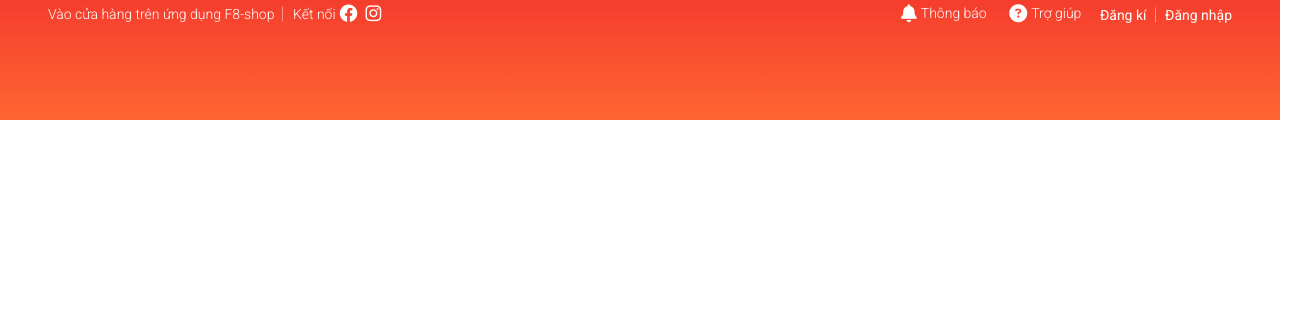
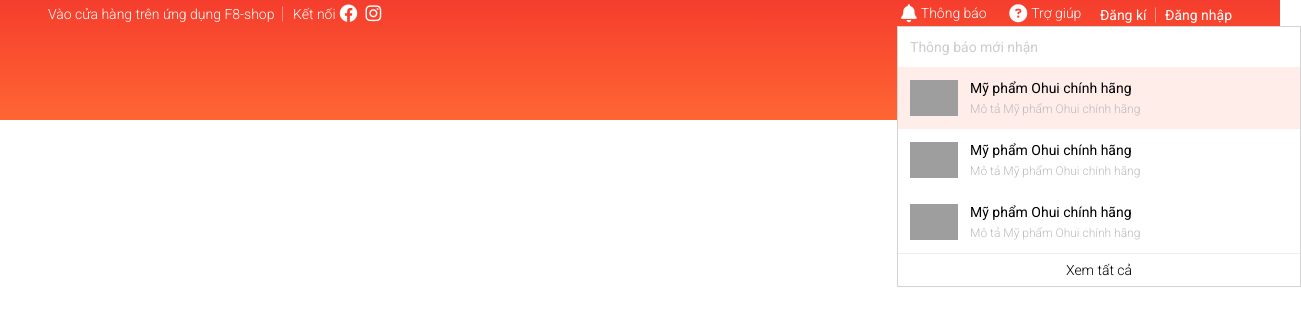
Before and after one commit to thanhne17/F8-Shop, a plain HTML site: page index.html in a window 1280 px wide. Shown: the whole page, 1301 px wide, since content can reach past the window. Drawn offline with nearby package versions, Linux system fonts and the light colour scheme; grey boxes are pictures that could not be loaded.

Commit message:
update header

```diff
--- a/asset/css/base.css
+++ b/asset/css/base.css
@@ -2,6 +2,8 @@
     --white-color: #fff;
     --black-color: #000;
     --text-color: #333;
+    --primary-color: #ee4d2d;
+    --primary-color-gba: rgb(238, 77, 45);
 }
 
 * {
--- a/asset/css/main.css
+++ b/asset/css/main.css
@@ -42,6 +42,10 @@
     color: rgba(255, 255, 255, 0.708);
 }
 
+.header__navbar--item:hover .header--qr {
+    display: block;
+}
+
 .header__navbar--item--strong {
     font-weight: 400;
 }
@@ -70,5 +74,129 @@
 .header__navbar--title--no-pointer {
     color: var(--white-color);
     cursor: text;
+}
+
+/* header qr code */
+
+.header--qr {
+    background: var(--white-color);
+    width: 186px;
+    position: absolute;
+    top: 120%;
+    left: 0;
+    padding: 8px;
+    border-radius: 2px;
+    display: none;
+}
+
+.header--qr::after {
+    content: "";
+    position: absolute;
+    top: -5px;
+    left: 0;
+    width: 100%;
+    height: 100%;
+    display: block;
+}
+
+
+.header__pr-img {
+    width: 100%;
+}
+
+.header__qr-link:first-child {
+    margin-left: 11px;
+}
+
+.header__qr-link:nth-child(2) {
+    margin-right: 11px;
+}
+
+.header__qr-apps {
+    display: flex;
+    justify-content: space-between;
+}
+
+.header__qr-download--img {
+    height: 15px;
+}
+
+/* header notify */
+.header__notify {
+    position: absolute;
+    top: 120%;
+    width: 404px;
+    background-color: var(--white-color);
+    border: 1px solid #d3d3d3;
+}
+.header__notify--header {
+    height: 40px;
+    background-color: var(--white-color);
+}
+
+.header__notify--header h3 {
+    color: #ccc;
+    margin: 0 0 0 12px;
+    font-size: 1.4rem;
+    font-weight: 400;
+    line-height: 40px;
+    user-select: none;
+}
+
+.header__notify--list {
+    padding-left: 0;
+}
+
+.header__notify--item {
+    list-style: none;
+}
+
+.header__notify--item:hover {
+    background-color: rgb(243, 243, 243);
+}
+
+.header__notify--item--viewed {
+    background-color: rgb(238, 77, 45, 0.1);
+}
+
+.header__notify--link {
+    display: flex;
+    padding: 12px;
+    text-decoration: none;
 
 }
+.header__notify--img {
+    width: 48px;
+    object-fit: contain;
+}
+
+.header__notify--info {
+    margin-left: 12px;
+}
+
+.header__notify--name {
+    display: block;
+    font-weight: 400;
+    font-size: 14px;
+    text-decoration: none;
+    line-height: 1.8rem;
+    color: var(--black-color);
+}
+
+.header__notify--desc {
+    display: block;
+    font-size: 12px;
+    margin-top: 4px;
+    color: #bbb;
+}
+
+.header__notify--footer {
+    border-top: 1px solid #eee;
+    text-align: center;
+    padding:8px 16px;
+}
+
+.header__notify--footer a {
+    text-decoration: none;
+    color: var(--black-color);
+}
--- a/index.html
+++ b/index.html
@@ -5,7 +5,7 @@
     <meta charset="UTF-8">
     <meta http-equiv="X-UA-Compatible" content="IE=edge">
     <meta name="viewport" content="width=device-width, initial-scale=1.0">
-    <title>Document</title>
+    <title>F8-Shop</title>
     <link rel="stylesheet" href="https://cdnjs.cloudflare.com/ajax/libs/normalize/8.0.1/normalize.min.css"
         integrity="sha512-NhSC1YmyruXifcj/KFRWoC561YpHpc5Jtzgvbuzx5VozKpWvQ+4nXhPdFgmx8xqexRcpAglTj9sIBWINXa8x5w=="
         crossorigin="anonymous" referrerpolicy="no-referrer" />
@@ -26,8 +26,16 @@
             <div class="grid">
                 <nav class="header__navbar">
                     <ul class="headear__navbar--list">
-                        <li class="header__navbar--item header__navbar--item--separate">Vào cửa hàng trên ứng dụng
-                            F8-shop</li>
+                        <li class="header__navbar--item header__navbar--item--separate">
+                            Vào cửa hàng trên ứng dụng F8-shop
+                            <div class="header--qr">
+                                <img src="asset/image/qr-code.png" alt="QR CODE" class="header__pr-img">
+                                <div class="header__qr-apps">
+                                    <a href="" class="header__qr-link"><img src="asset/image/app-store.png" alt="" class="header__qr-download--img"></a>
+                                    <a href="" class="header__qr-link"><img src="asset/image/ch-play.png" alt="" class="header__qr-download--img"></a>
+                                </div>
+                            </div>
+                        </li>
                         <li class="header__navbar--item">
                             <span class="header__navbar--title--no-pointer">Kết nối</span>
                             <a href="" class="header__navbar--item--link"><i class="header__navbar--icon fa-brands fa-facebook"></i></a>
@@ -35,7 +43,51 @@
                         </li>
                     </ul>
                     <ul class="headear__navbar--list">
-                        <li class="header__navbar--item"><a class="header__navbar--item-link"><i class="header__navbar--icon fa-solid fa-bell"></i>Thông báo</a></li>
+                        <li class="header__navbar--item">
+                            <a class="header__navbar--item-link">
+                                <i class="header__navbar--icon fa-solid fa-bell"></i>
+                                Thông báo
+                            </a>
+                            <div class="header__notify">
+                                <header class="header__notify--header">
+                                    <h3>Thông báo mới nhận</h3>
+                                </header>
+                                <ul class="header__notify--list">
+                                    <li class="header__notify--item header__notify--item--viewed">
+                                        <a href="" class="header__notify--link">
+                                            <img src="https://cf.shopee.vn/file/f118a77985b103de1847f51167078dee" alt="" class="header__notify--img">
+                                            <div class="header__notify--info">
+                                                <span class="header__notify--name">Mỹ phẩm Ohui chính hãng</span>
+                                                <span class="header__notify--desc">Mô tả Mỹ phẩm Ohui chính hãng</span>
+                                            </div>
+                                        </a>
+                                    </li>
+
+                                    <li class="header__notify--item">
+                                        <a href="" class="header__notify--link">
+                                            <img src="https://cf.shopee.vn/file/f118a77985b103de1847f51167078dee" alt="" class="header__notify--img">
+                                            <div class="header__notify--info">
+                                                <span class="header__notify--name">Mỹ phẩm Ohui chính hãng</span>
+                                                <span class="header__notify--desc">Mô tả Mỹ phẩm Ohui chính hãng</span>
+                                            </div>
+                                        </a>
+                                    </li>
+
+                                    <li class="header__notify--item">
+                                        <a href="" class="header__notify--link">
+                                            <img src="https://cf.shopee.vn/file/f118a77985b103de1847f51167078dee" alt="" class="header__notify--img">
+                                            <div class="header__notify--info">
+                                                <span class="header__notify--name">Mỹ phẩm Ohui chính hãng</span>
+                                                <span class="header__notify--desc">Mô tả Mỹ phẩm Ohui chính hãng</span>
+                                            </div>
+                                        </a>
+                                    </li>
+                                </ul>
+                                <footer class="header__notify--footer">
+                                    <a href="">Xem tất cả</a>
+                                </footer>
+                            </div>
+                        </li>
                         <li class="header__navbar--item"><a href="" class="header__navbar--item-link"><i class="header__navbar--icon fa-solid fa-circle-question"></i>Trợ giúp</a></li>
                         <li class="header__navbar--item header__navbar--item--separate"><a href=""
                                 class="header__navbar--item-link header__navbar--item--strong">Đăng kí</a></li>
```
Also changed, not shown: asset/image/app-store.png (added), asset/image/ch-play.png (added), asset/image/qr-code.png (added).
